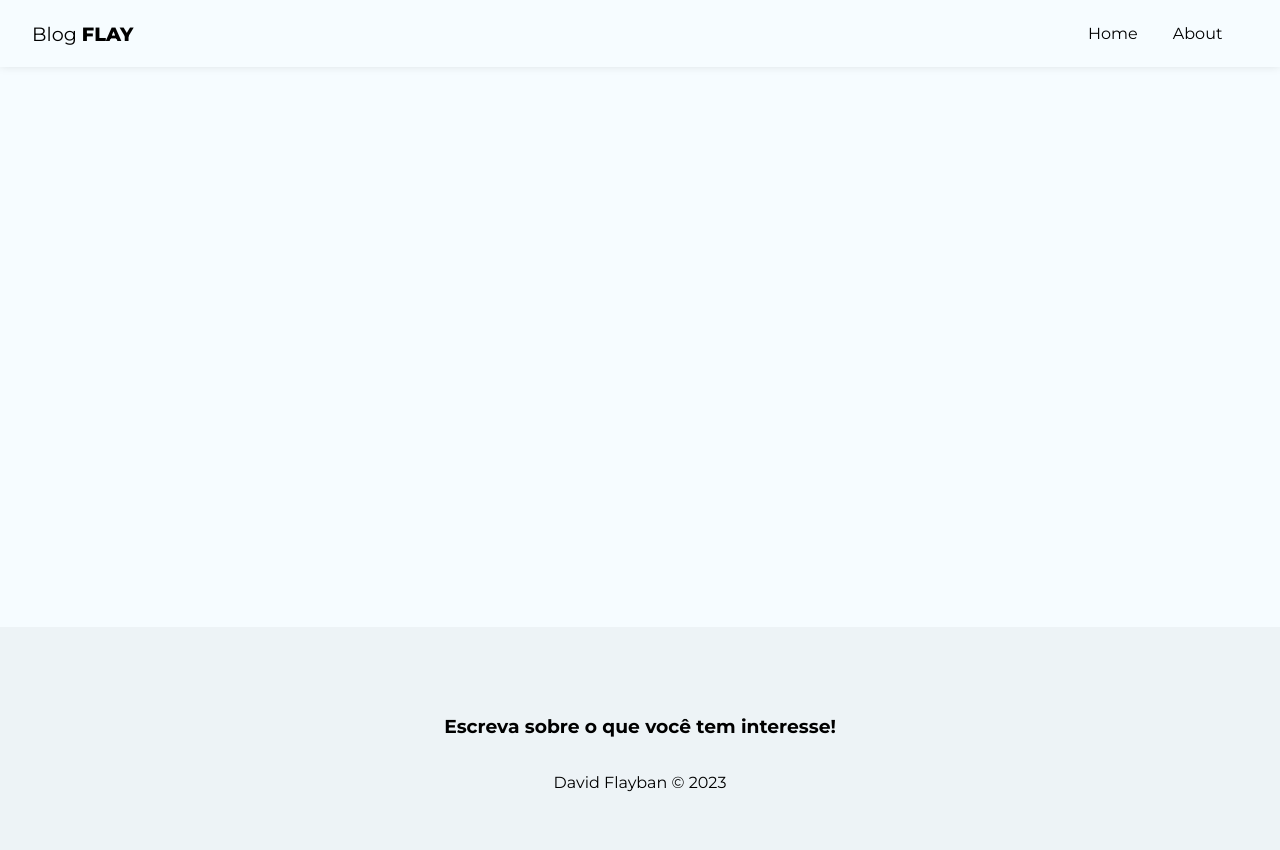
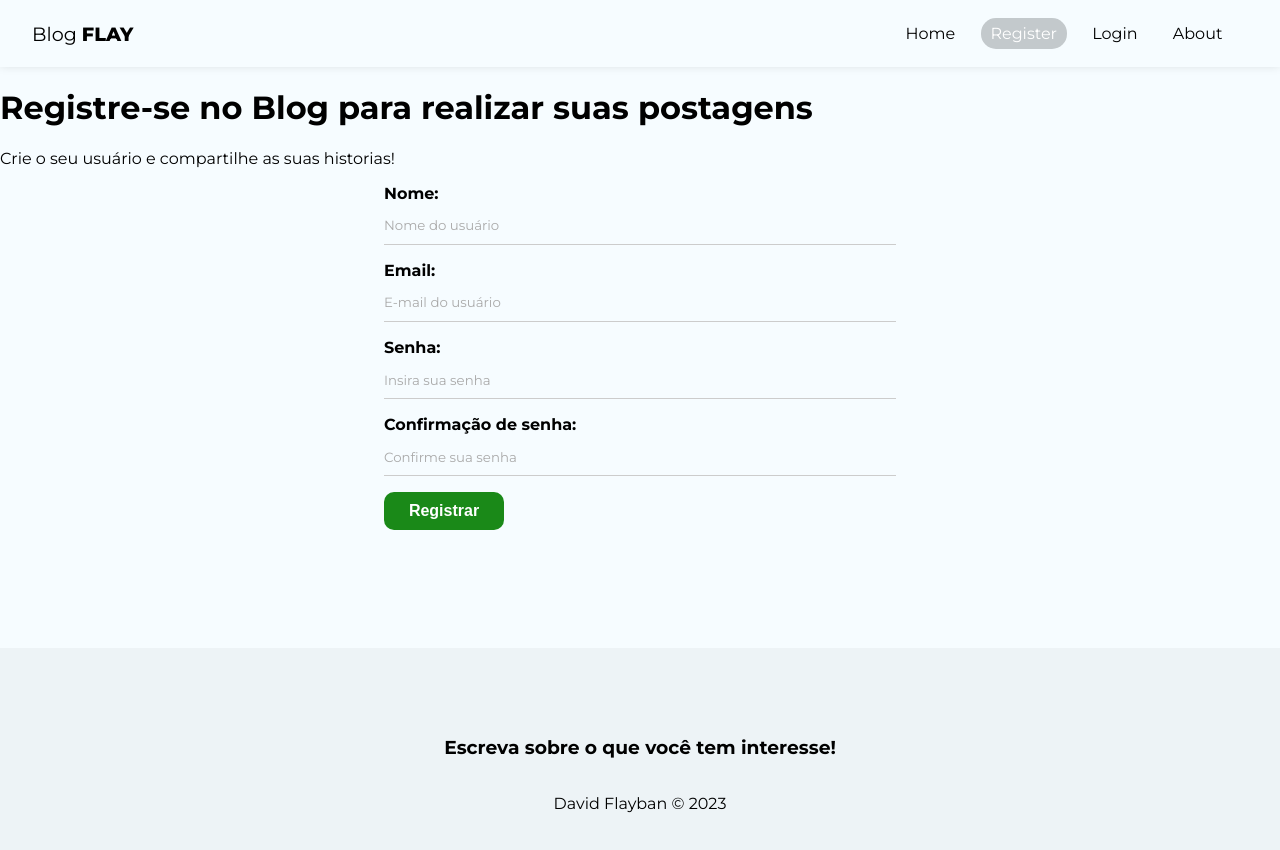
Before and after one commit to Flayban/miniBlog, a React (Create React App) app: page /Register in a window 1280 px wide. Shown: the top 850 px of the page. Built offline with nearby package versions, Linux system fonts and the light colour scheme.

Commit message:
Criando formulario de cadastro

```diff
--- a/src/App.js
+++ b/src/App.js
@@ -4,6 +4,8 @@
 //Pages
 import Home from "./pages/Home/Home"
 import About from "./pages/About/About"
+import Login from "./pages/Login/Login"
+import Register from "./pages/Register/Register"
 
 //Components
 import Navbar from "./components/Navbar"
@@ -18,6 +20,8 @@
           <Routes>
             <Route path='/' element={<Home/>} />
             <Route path ='/About' element={<About/>}/>
+            <Route path='/Register' element={<Register/>} />
+            <Route path ='/Login' element={<Login/>}/>
           </Routes>
         </div>
         <Footer />
--- a/src/components/Navbar.js
+++ b/src/components/Navbar.js
@@ -12,6 +12,12 @@
                 <NavLink to ="/" className={({ isActive }) => (isActive ? styles.active : "")}> Home </NavLink>
             </li>
             <li>
+                <NavLink to ="/Register" className={({ isActive }) => (isActive ? styles.active : "")}> Register </NavLink>
+            </li>
+            <li>
+                <NavLink to ="/Login" className={({ isActive }) => (isActive ? styles.active : "")}> Login </NavLink>
+            </li>
+            <li>
                 <NavLink to ="/About" className={({ isActive }) => (isActive ? styles.active : "")}> About </NavLink>
             </li>
         </ul>
--- /dev/null
+++ b/src/pages/Login/Login.js
@@ -0,0 +1,11 @@
+import styles from "./Login.module.css"
+
+const Login = () => {
+  return (
+    <div>
+        <h2>Login</h2>
+    </div>
+  )
+}
+
+export default Login
--- /dev/null
+++ b/src/pages/Register/Register.js
@@ -0,0 +1,32 @@
+import styles from "./Register.module.css"
+import { useState, useEffect } from "react"
+
+const Register = () => {
+  return (
+    <div>
+        <h1>Registre-se no Blog para realizar suas postagens</h1>
+        <p>Crie o seu usuário e compartilhe as suas historias!</p>
+        <form>
+            <label>
+                <span>Nome:</span>
+                <input type="text" name="displayName" required placeholder="Nome do usuário"/>
+            </label>
+            <label>
+                <span>Email:</span>
+                <input type="email" name="email" required placeholder="E-mail do usuário"/>
+            </label>
+            <label>
+                <span>Senha:</span>
+                <input type="password" name="password" required placeholder="Insira sua senha"/>
+            </label>
+            <label>
+                <span>Confirmação de senha:</span>
+                <input type="password" name="confirmPassword" required placeholder="Confirme sua senha"/>
+            </label>
+            <button className="btn">Registrar</button>
+        </form>
+    </div>
+  )
+}
+
+export default Register
```
Also changed, not shown: src/pages/Login/Login.module.css (added), src/pages/Register/Register.module.css (added).
